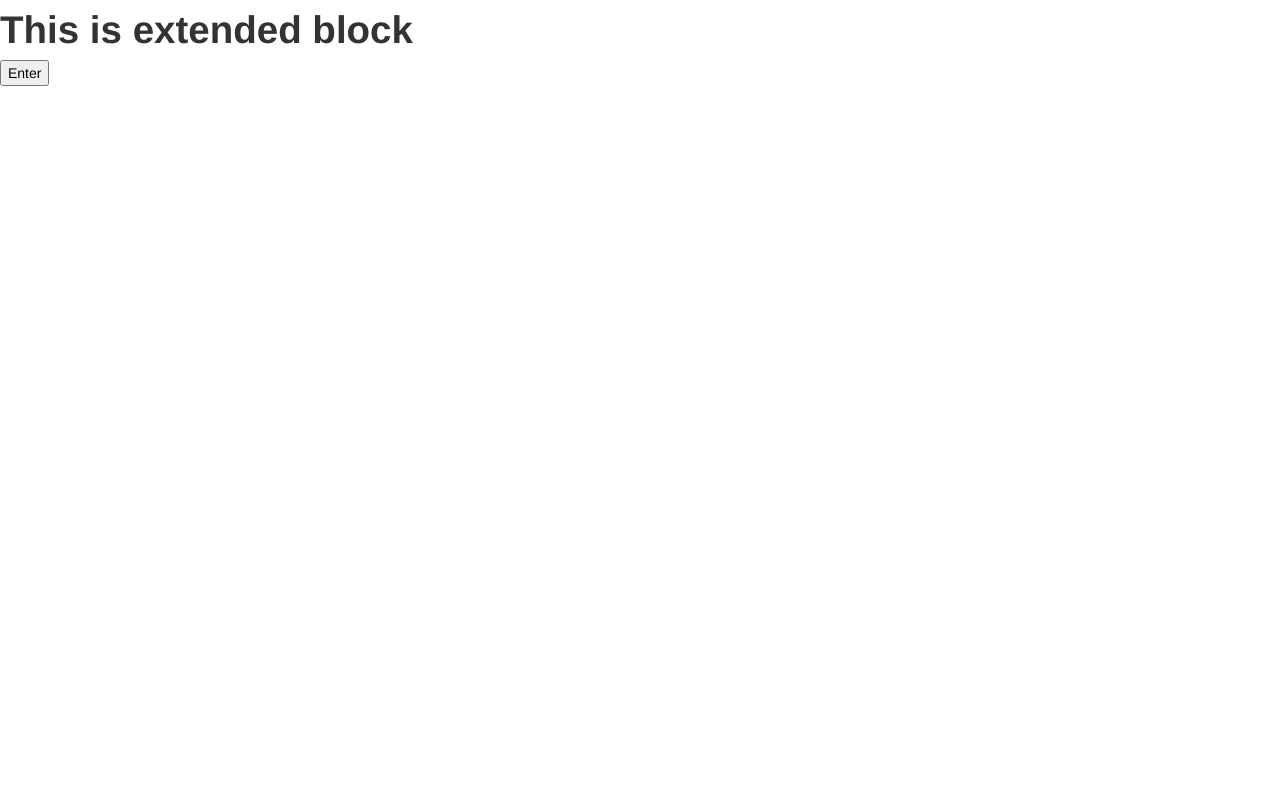
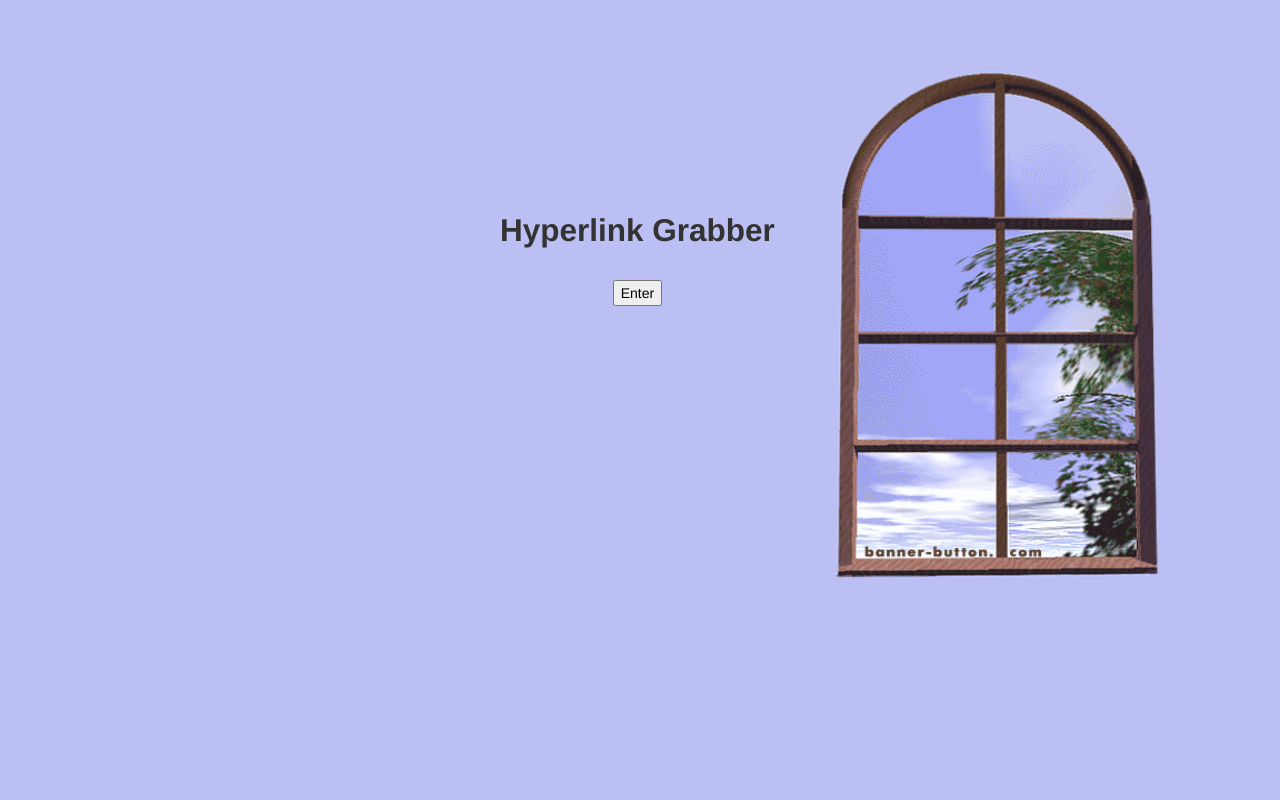
Before and after one commit to arunvalluthadam/hyperlink-fetcher, a Django app: template hyperlink/templates/home.html in a window 1280 px wide. Run offline with Django 3.2, Linux system fonts and the light colour scheme; the template is opened without the code that fills it: values that come from a table or form of the project are taken from there, others are empty; parts of the project's set-up code (start-up, migrations or seed data) failed here and were passed over.

Commit message:
Second commit

```diff
--- a/hyperlink/static/default.css
+++ b/hyperlink/static/default.css
@@ -1,3 +1,9 @@
-/*body {
-	background-color: yellow;
-}*/
+body {
+	background-color: #CCCCFF;  /*#C0C0C0;*/
+}
+
+#home {
+	position: absolute;
+	top: 200px;
+	left: 500px;
+}
--- a/hyperlink/templates/base.html
+++ b/hyperlink/templates/base.html
@@ -7,6 +7,7 @@
 	<link rel="stylesheet" type="text/css" href="{% static 'default.css' %}">
 </head>
 <body>
+	<img src="{% static 'bg.gif' %}" style="position:absolute;top:-100px;width:1400px;height:900px;">
 	{% block content %}Still in base template{% endblock %}
 </body>
 </html>
--- a/hyperlink/templates/home.html
+++ b/hyperlink/templates/home.html
@@ -1,9 +1,13 @@
 {% extends "base.html" %}
 
 {% block content %}
-	<h1>This is extended block</h1>
-	<form action="/home/" method="post">{% csrf_token %}
-		{{form}}
-		<input type="submit" value="Enter">
-	</form>
+	<div id="home">
+		<center>
+		<h2>Hyperlink Grabber</h2>
+		<form action="/home/" method="post">{% csrf_token %}
+			{{form}}<br>
+			<input id="sub_btn" type="submit" value="Enter">
+		</form>
+		</center>
+	</div>
 {% endblock %}
```
Also changed, not shown: hyperlink/templates/show.html (+10 -8 lines), hyperlink/static/bg.gif (added), storage.db, 9 other files.
